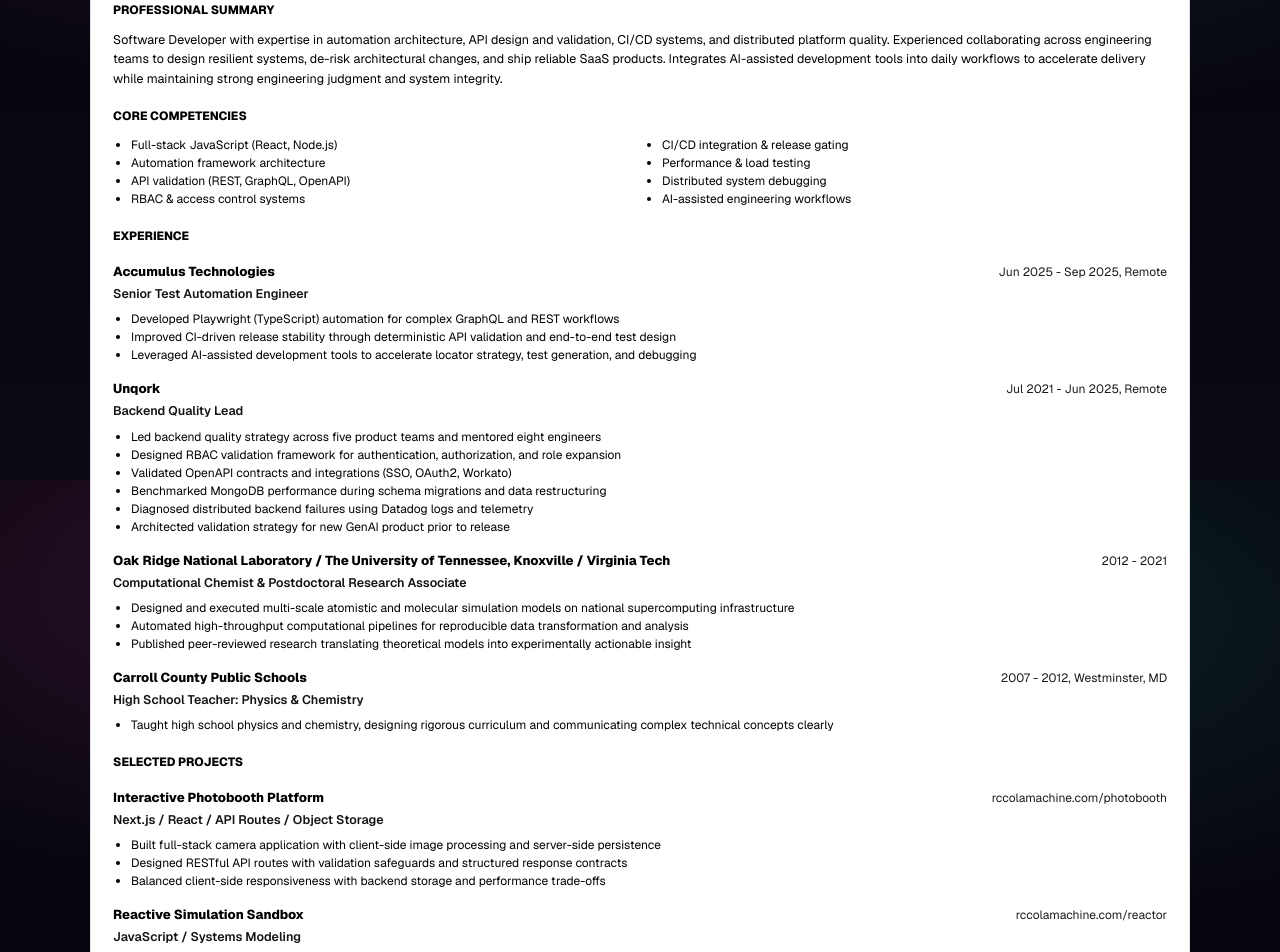
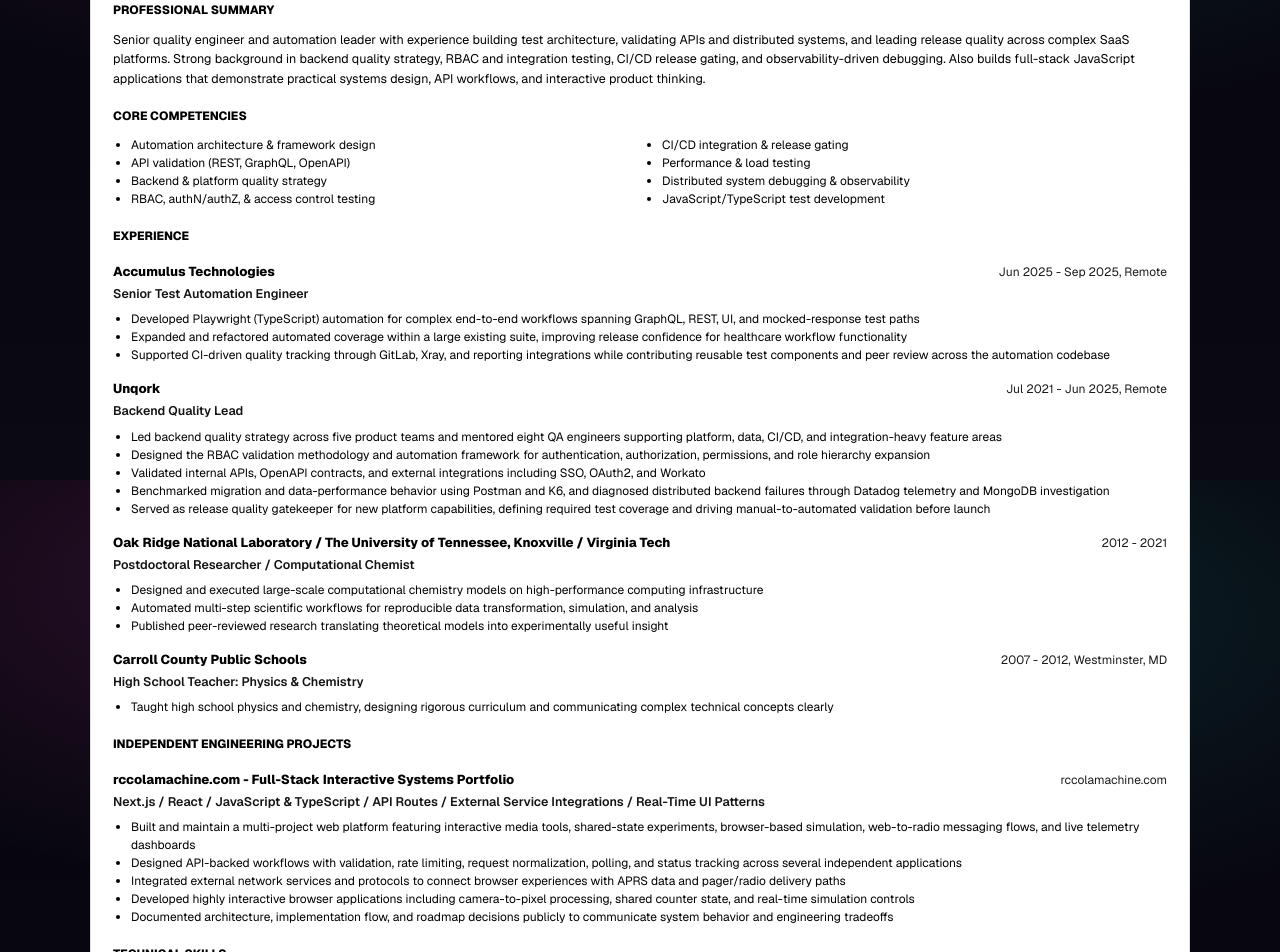
Before and after one commit to rccolamachine/project-site, a Next.js app: page /resume in a window 1280 px wide. Shown: the part 320-1272 px from the top of the page. Built offline with nearby package versions, Linux system fonts and the light colour scheme.

Commit message:
updating resume

```diff
--- a/app/resume/page.js
+++ b/app/resume/page.js
@@ -56,9 +56,9 @@
         title: "Senior Test Automation Engineer",
         right: "Jun 2025 - Sep 2025, Remote",
         bullets: [
-          "Developed Playwright (TypeScript) automation for complex GraphQL and REST workflows",
-          "Improved CI-driven release stability through deterministic API validation and end-to-end test design",
-          "Leveraged AI-assisted development tools to accelerate locator strategy, test generation, and debugging",
+          "Developed Playwright (TypeScript) automation for complex end-to-end workflows spanning GraphQL, REST, UI, and mocked-response test paths",
+          "Expanded and refactored automated coverage within a large existing suite, improving release confidence for healthcare workflow functionality",
+          "Supported CI-driven quality tracking through GitLab, Xray, and reporting integrations while contributing reusable test components and peer review across the automation codebase",
         ],
       },
       {
@@ -66,23 +66,22 @@
         title: "Backend Quality Lead",
         right: "Jul 2021 - Jun 2025, Remote",
         bullets: [
-          "Led backend quality strategy across five product teams and mentored eight engineers",
-          "Designed RBAC validation framework for authentication, authorization, and role expansion",
-          "Validated OpenAPI contracts and integrations (SSO, OAuth2, Workato)",
-          "Benchmarked MongoDB performance during schema migrations and data restructuring",
-          "Diagnosed distributed backend failures using Datadog logs and telemetry",
-          "Architected validation strategy for new GenAI product prior to release",
+          "Led backend quality strategy across five product teams and mentored eight QA engineers supporting platform, data, CI/CD, and integration-heavy feature areas",
+          "Designed the RBAC validation methodology and automation framework for authentication, authorization, permissions, and role hierarchy expansion",
+          "Validated internal APIs, OpenAPI contracts, and external integrations including SSO, OAuth2, and Workato",
+          "Benchmarked migration and data-performance behavior using Postman and K6, and diagnosed distributed backend failures through Datadog telemetry and MongoDB investigation",
+          "Served as release quality gatekeeper for new platform capabilities, defining required test coverage and driving manual-to-automated validation before launch",
         ],
       },
       {
         company:
           "Oak Ridge National Laboratory / The University of Tennessee, Knoxville / Virginia Tech",
-        title: "Computational Chemist & Postdoctoral Research Associate",
+        title: "Postdoctoral Researcher / Computational Chemist",
         right: "2012 - 2021",
         bullets: [
-          "Designed and executed multi-scale atomistic and molecular simulation models on national supercomputing infrastructure",
-          "Automated high-throughput computational pipelines for reproducible data transformation and analysis",
-          "Published peer-reviewed research translating theoretical models into experimentally actionable insight",
+          "Designed and executed large-scale computational chemistry models on high-performance computing infrastructure",
+          "Automated multi-step scientific workflows for reproducible data transformation, simulation, and analysis",
+          "Published peer-reviewed research translating theoretical models into experimentally useful insight",
         ],
       },
       {
@@ -100,24 +99,17 @@
   const PROJECTS = useMemo(
     () => [
       {
-        company: "Interactive Photobooth Platform",
-        title: "Next.js / React / API Routes / Object Storage",
-        href: "https://rccolamachine.com/photobooth",
-        printText: "rccolamachine.com/photobooth",
+        company: "rccolamachine.com - Full-Stack Interactive Systems Portfolio",
+        title:
+          "Next.js / React / JavaScript & TypeScript / API Routes / External Service Integrations / Real-Time UI Patterns",
+        href: "https://rccolamachine.com",
+        printText: "rccolamachine.com",
         bullets: [
-          "Built full-stack camera application with client-side image processing and server-side persistence",
-          "Designed RESTful API routes with validation safeguards and structured response contracts",
-          "Balanced client-side responsiveness with backend storage and performance trade-offs",
-        ],
-      },
-      {
-        company: "Reactive Simulation Sandbox",
-        title: "JavaScript / Systems Modeling",
-        href: "https://rccolamachine.com/reactor",
-        printText: "rccolamachine.com/reactor",
-        bullets: [
-          "Implemented browser-based reactive system modeling interacting entities",
-          "Evaluated algorithmic trade-offs between physical realism and real-time performance",
+          "Built and maintain a multi-project web platform featuring interactive media tools, shared-state experiments, browser-based simulation, web-to-radio messaging flows, and live telemetry dashboards",
+          "Designed API-backed workflows with validation, rate limiting, request normalization, polling, and status tracking across several independent applications",
+          "Integrated external network services and protocols to connect browser experiences with APRS data and pager/radio delivery paths",
+          "Developed highly interactive browser applications including camera-to-pixel processing, shared counter state, and real-time simulation controls",
+          "Documented architecture, implementation flow, and roadmap decisions publicly to communicate system behavior and engineering tradeoffs",
         ],
       },
     ],
@@ -150,8 +142,7 @@
           <div>
             <div className={styles.resumeName}>Rob Chapleski Jr., Ph.D.</div>
             <div className={styles.resumeTitle}>
-              Senior Software Engineer - JavaScript Full-Stack - Quality &
-              Automation
+              Senior / Lead SDET - Quality Engineering - Automation Architecture
             </div>
           </div>
 
@@ -182,26 +173,27 @@
 
         <Section title="Professional Summary">
           <p className={styles.resumeP}>
-            Software Developer with expertise in automation architecture, API
-            design and validation, CI/CD systems, and distributed platform
-            quality. Experienced collaborating across engineering teams to
-            design resilient systems, de-risk architectural changes, and ship
-            reliable SaaS products. Integrates AI-assisted development tools
-            into daily workflows to accelerate delivery while maintaining strong
-            engineering judgment and system integrity.
+            Senior quality engineer and automation leader with experience
+            building test architecture, validating APIs and distributed systems,
+            and leading release quality across complex SaaS platforms. Strong
+            background in backend quality strategy, RBAC and integration
+            testing, CI/CD release gating, and observability-driven debugging.
+            Also builds full-stack JavaScript applications that demonstrate
+            practical systems design, API workflows, and interactive product
+            thinking.
           </p>
         </Section>
 
         <Section title="Core Competencies">
           <ul className={styles.competencies}>
-            <li>Full-stack JavaScript (React, Node.js)</li>
-            <li>Automation framework architecture</li>
+            <li>Automation architecture & framework design</li>
             <li>API validation (REST, GraphQL, OpenAPI)</li>
-            <li>RBAC & access control systems</li>
+            <li>Backend & platform quality strategy</li>
+            <li>RBAC, authN/authZ, & access control testing</li>
             <li>CI/CD integration & release gating</li>
             <li>Performance & load testing</li>
-            <li>Distributed system debugging</li>
-            <li>AI-assisted engineering workflows</li>
+            <li>Distributed system debugging & observability</li>
+            <li>JavaScript/TypeScript test development</li>
           </ul>
         </Section>
 
@@ -217,7 +209,7 @@
           ))}
         </Section>
 
-        <Section title="Selected Projects">
+        <Section title="Independent Engineering Projects">
           {PROJECTS.map((p) => (
             <Role
               key={p.href}
@@ -240,10 +232,10 @@
 
         <Section title="Technical Skills">
           <p className={styles.resumeP}>
-            JavaScript - TypeScript - Node.js - React - GraphQL - REST -
-            MongoDB - Playwright - Selenium - CodeceptJS - Postman - K6 - GitLab
-            CI - Datadog - Jira - AI-assisted development tools (ChatGPT,
-            Codex)
+            Playwright - JavaScript - TypeScript - API Testing - GraphQL - REST
+            - OpenAPI - Selenium - CodeceptJS - Postman - K6 - GitLab CI - Xray
+            - Allure - TestRail - Datadog - MongoDB - React - Node.js -
+            AI-assisted development tools
           </p>
         </Section>
 
```
